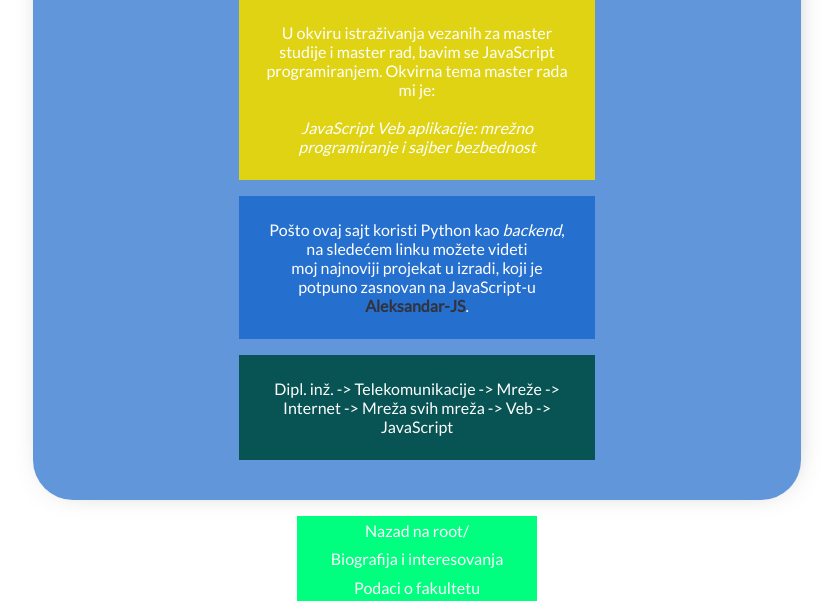
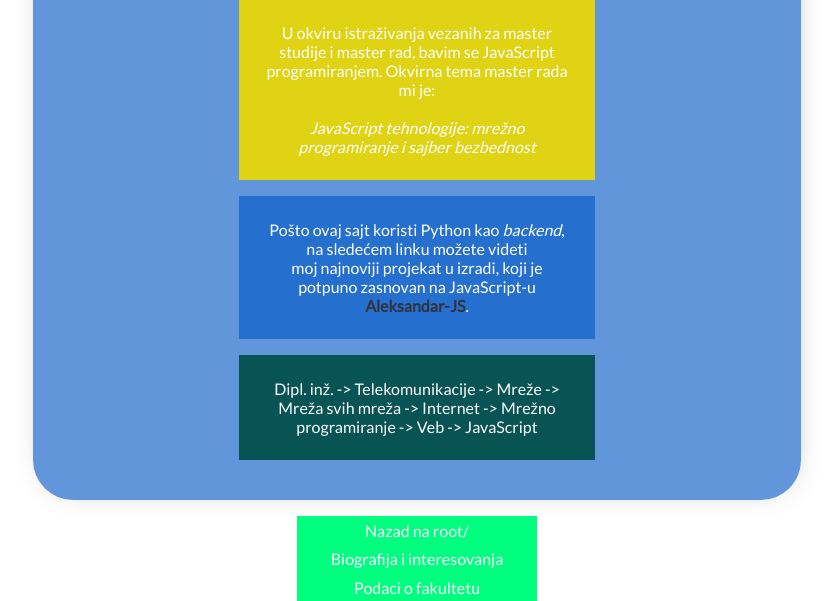
Before and after one commit to CoaPro/root, a Django app: page /root/opis in a window 1280 px wide. Shown: the part 1018-1619 px from the top of the page, without its empty margins (223-1060 px from the left). Run offline with Django 3.2, Linux system fonts and the light colour scheme.

Commit message:
Update 6 | 17.4.2021.

```diff
--- a/aleksandarlukovic/templates/root/opis.html
+++ b/aleksandarlukovic/templates/root/opis.html
@@ -105,7 +105,7 @@
             <br/>
             <br/>
 
-            <i> JavaScript Veb aplikacije: mrežno programiranje  i  sajber bezbednost </i>
+            <i> JavaScript tehnologije: mrežno programiranje  i  sajber bezbednost </i>
             <br/>
 
 
@@ -133,7 +133,7 @@
         </div>
 
         <div class="telo0item1">
-            Dipl. inž. -> Telekomunikacije -> Mreže -> Internet -> Mreža svih mreža -> Veb -> JavaScript
+            Dipl. inž. -> Telekomunikacije -> Mreže -> Mreža svih mreža -> Internet -> Mrežno programiranje -> Veb -> JavaScript
         </div>
 
     </div>
```
